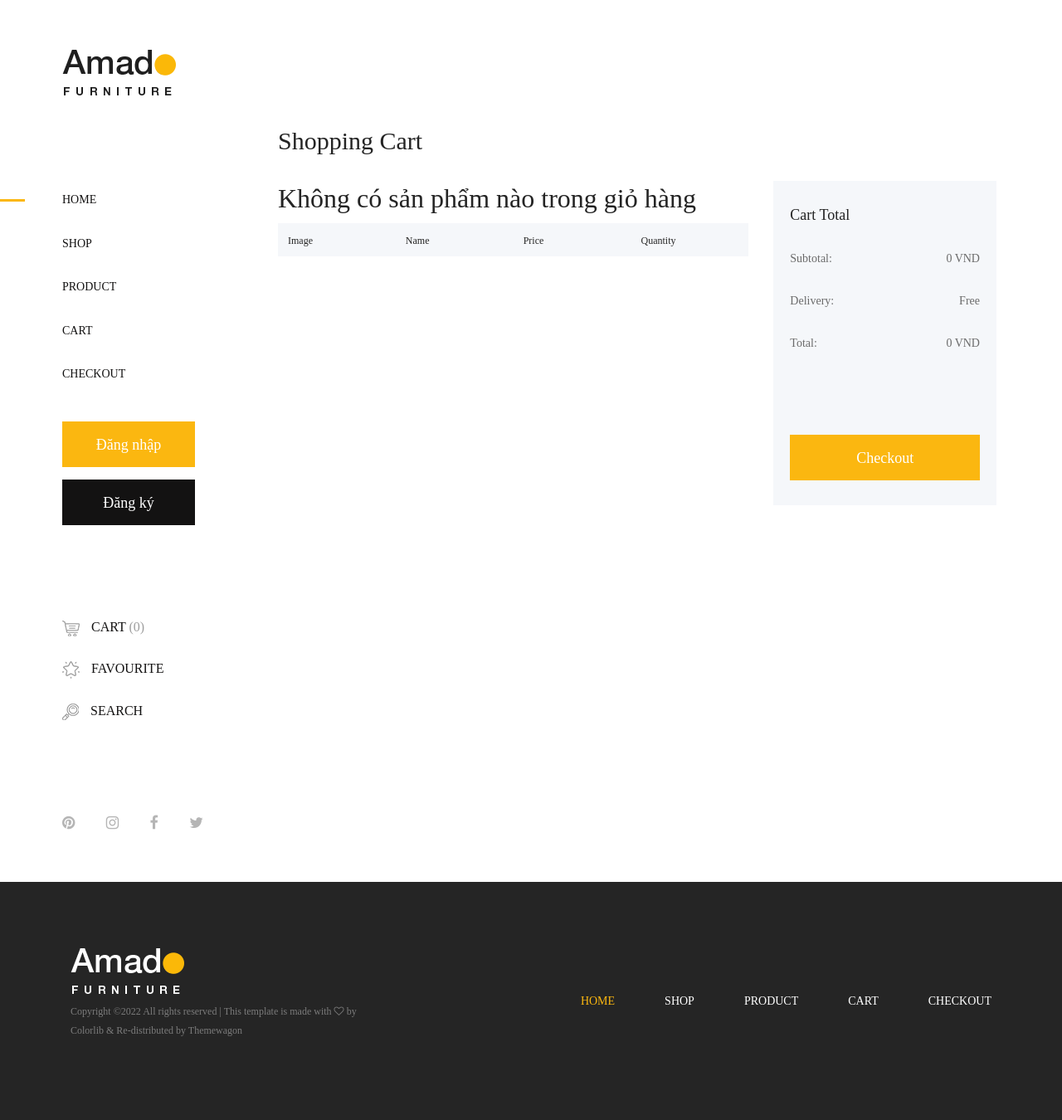
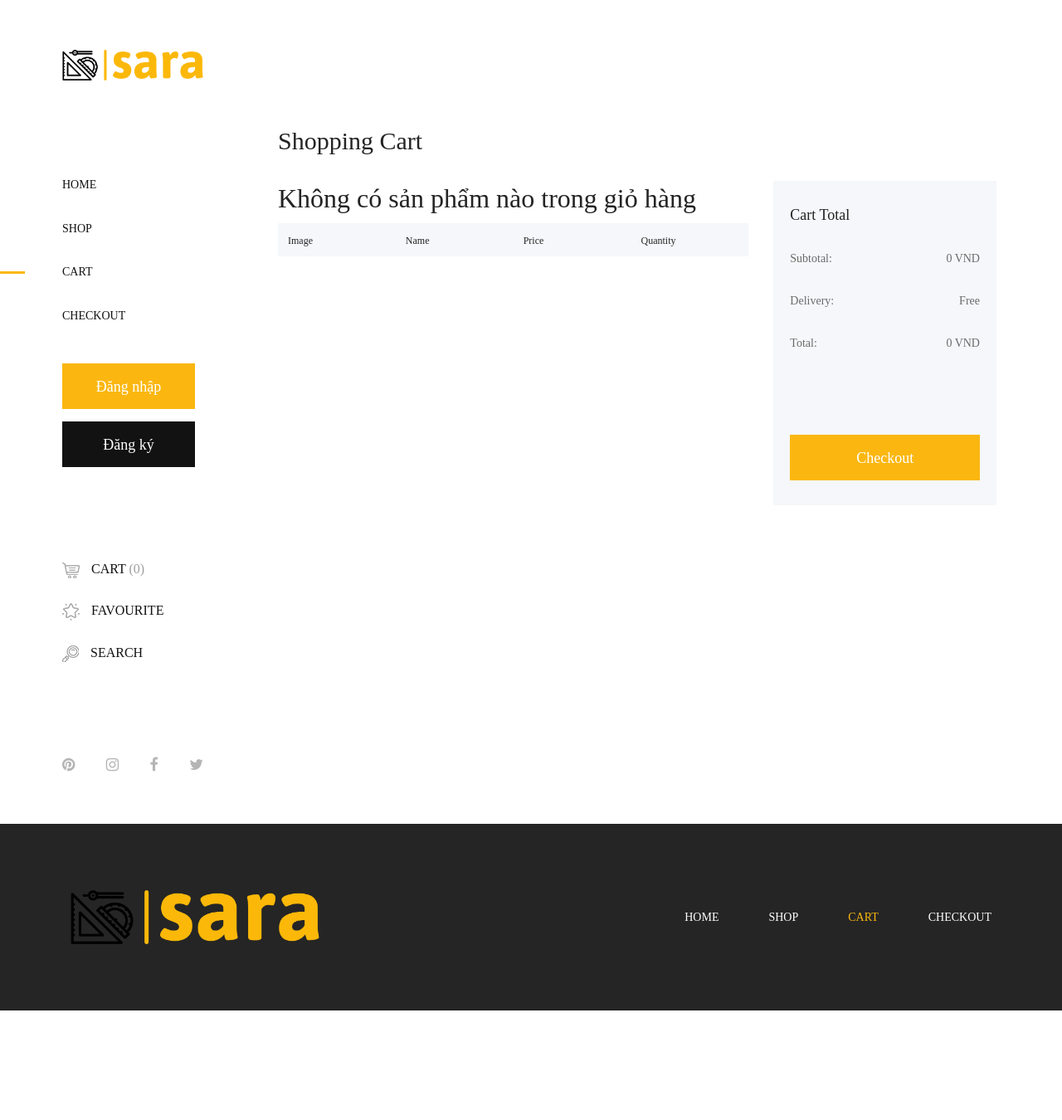
Before and after one commit to nguyenson257/Sara, a Laravel app: page /cart in a window 1280 px wide. Shown: the whole page at 83% size. After the commit the page ends 1218 px from the top, so only its background shows below. Run offline with Laravel 8, Linux system fonts and the light colour scheme; lists and menus that the app fills with data are empty; parts of the project's set-up code (start-up, migrations or seed data) failed here and were passed over.

Commit message:
fix#image, database, view

```diff
--- a/resources/views/shop/layouts/foot.blade.php
+++ b/resources/views/shop/layouts/foot.blade.php
@@ -7,12 +7,8 @@
                 <div class="single_widget_area">
                     <!-- Logo -->
                     <div class="footer-logo mr-50">
-                        <a href="index.html"><img src="{{asset('assets/img/core-img/logo2.png')}}" alt=""></a>
+                        <a href="{{route('home')}}"><img src="{{asset('assets/img/core-img/logo.png')}}" alt=""></a>
                     </div>
-                    <!-- Copywrite Text -->
-                    <p class="copywrite"><!-- Link back to Colorlib can't be removed. Template is licensed under CC BY 3.0. -->
-Copyright &copy;<script>document.write(new Date().getFullYear());</script> All rights reserved | This template is made with <i class="fa fa-heart-o" aria-hidden="true"></i> by <a href="https://colorlib.com" target="_blank">Colorlib</a> & Re-distributed by <a href="https://themewagon.com/" target="_blank">Themewagon</a>
-<!-- Link back to Colorlib can't be removed. Template is licensed under CC BY 3.0. --></p>
                 </div>
             </div>
             <!-- Single Widget Area -->
@@ -24,21 +20,42 @@ Copyright &copy;<script>document.write(new Date().getFullYear());</script> All r
                             <button class="navbar-toggler" type="button" data-toggle="collapse" data-target="#footerNavContent" aria-controls="footerNavContent" aria-expanded="false" aria-label="Toggle navigation"><i class="fa fa-bars"></i></button>
                             <div class="collapse navbar-collapse" id="footerNavContent">
                                 <ul class="navbar-nav ml-auto">
+                                    @if (Route::currentRouteName() == 'home')
                                     <li class="nav-item active">
-                                        <a class="nav-link" href="index.html">Home</a>
+                                        <a class="nav-link" href="{{ route('home')}}">Home</a>
                                     </li>
+                                    @else
                                     <li class="nav-item">
-                                        <a class="nav-link" href="shop.html">Shop</a>
+                                        <a class="nav-link" href="{{ route('home')}}">Home</a>
                                     </li>
+                                    @endif
+                                    @if (Route::currentRouteName() == 'category' || Route::currentRouteName() == 'productDetail')
+                                    <li class="nav-item active">
+                                        <a class="nav-link" href="{{ route('category', 1)}}">Shop</a>
+                                    </li>
+                                    @else
                                     <li class="nav-item">
-                                        <a class="nav-link" href="product-details.html">Product</a>
+                                        <a class="nav-link" href="{{ route('category', 1)}}">Shop</a>
                                     </li>
+                                    @endif
+                                    @if (Route::currentRouteName() == 'showCard')
+                                    <li class="nav-item active">
+                                        <a class="nav-link" href="{{route('showCard')}}">Cart</a>
+                                    </li>
+                                    @else
                                     <li class="nav-item">
-                                        <a class="nav-link" href="cart.html">Cart</a>
+                                        <a class="nav-link" href="{{route('showCard')}}">Cart</a>
                                     </li>
+                                    @endif
+                                    @if (Route::currentRouteName() == 'checkout')
+                                    <li class="nav-item active">
+                                        <a class="nav-link" href="#">Checkout</a>
+                                    </li>
+                                    @else
                                     <li class="nav-item">
-                                        <a class="nav-link" href="checkout.html">Checkout</a>
+                                        <a class="nav-link" href="#">Checkout</a>
                                     </li>
+                                    @endif
                                 </ul>
                             </div>
                         </nav>
--- a/resources/views/shop/layouts/left_header.blade.php
+++ b/resources/views/shop/layouts/left_header.blade.php
@@ -1,7 +1,7 @@
 <div class="mobile-nav">
     <!-- Navbar Brand -->
     <div class="amado-navbar-brand">
-        <a href="index.html"><img src="{{asset('assets/img/core-img/logo.png')}}" alt=""></a>
+        <a href="{{ route('home')}}"><img src="{{asset('assets/img/core-img/logo.png')}}" alt=""></a>
     </div>
     <!-- Navbar Toggler -->
     <div class="amado-navbar-toggler">
@@ -17,16 +17,31 @@
     </div>
     <!-- Logo -->
     <div class="logo">
-        <a href="index.html"><img src="{{asset('assets/img/core-img/logo.png')}}" alt=""></a>
+        <a href="{{ route('home')}}"><img src="{{asset('assets/img/core-img/logo.png')}}" alt=""></a>
     </div>
     <!-- Amado Nav -->
     <nav class="amado-nav">
         <ul>
+            @if (Route::currentRouteName() == 'home')
             <li class="active"><a href="{{ route('home')}}">Home</a></li>
+            @else
+            <li><a href="{{ route('home')}}">Home</a></li>
+            @endif
+            @if (Route::currentRouteName() == 'category' || Route::currentRouteName() == 'productDetail')
+            <li class="active"><a href="{{ route('category', 1)}}">Shop</a></li>
+            @else
             <li><a href="{{ route('category', 1)}}">Shop</a></li>
-            <li><a href="product-details.html">Product</a></li>
+            @endif
+            @if (Route::currentRouteName() == 'showCard')
+            <li class="active"><a href="{{route('showCard')}}">Cart</a></li>
+            @else
             <li><a href="{{route('showCard')}}">Cart</a></li>
-            <li><a href="checkout.html">Checkout</a></li>
+            @endif
+            @if (Route::currentRouteName() == 'checkout')
+            <li class="active"><a href="#">Checkout</a></li>
+            @else
+            <li><a href="#">Checkout</a></li>
+            @endif
         </ul>
     </nav>
     <!-- Button Group -->
--- a/resources/views/shop/pages/cart.blade.php
+++ b/resources/views/shop/pages/cart.blade.php
@@ -38,7 +38,7 @@ Cart
                             ?>
                             <tr class="cartpage">
                                 <td class="cart_product_img">
-                                    <a href="#"><img src="{{asset('assets/product_images/'.$cartProduct['product_image'])}}"></a>
+                                    <a href="{{route('productDetail',$cartProduct['product_id'])}}"><img src="{{asset('assets/product_images/'.$cartProduct['product_image'])}}"></a>
                                 </td>
                                 <td class="cart_product_desc">
                                     <h5>{{$cartProduct['product_name']}}</h5>
@@ -72,7 +72,7 @@ Cart
                         <li><span>total:</span><span  id="subTotal">{{number_format($subTotal, 0, '', ',').' VND'}}</span></li>
                     </ul>
                     <div class="cart-btn mt-100">
-                        <a href="cart.html" class="btn amado-btn w-100">Checkout</a>
+                        <a href="#" class="btn amado-btn w-100">Checkout</a>
                     </div>
                 </div>
             </div>
--- a/resources/views/shop/pages/shop.blade.php
+++ b/resources/views/shop/pages/shop.blade.php
@@ -90,7 +90,7 @@ Shop
                             <div class="product-meta-data col-10">
                                 <div class="line"></div>
                                 <p class="product-price">{{number_format($product->price, 0, '', ',')}}</p>
-                                <a href="product-details.html">
+                                <a href="{{route('productDetail',$product->id)}}">
                                     <h6>{{$product->name}}</h6>
                                 </a>
                             </div>
```
Also changed, not shown: database/seeders/ProductSeeder.php (+5 -5 lines), resources/views/shop/pages/product.blade.php (+1 -14 lines), public/assets/img/bg-img/img_register.png, public/assets/img/core-img/favicon.ico, public/assets/img/core-img/logo.png, public/assets/img/core-img/logo2.png (deleted).
